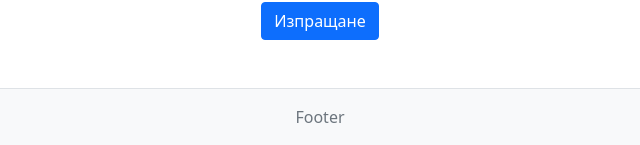
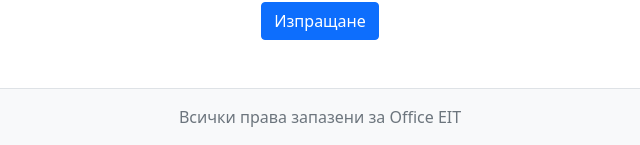
Before and after one commit to DanailYordanov/Office-EIT, a Django app: page /add-course/ in a window 1280 px wide. Shown: the part 2829-2974 px from the top of the page, without its empty margins (320-960 px from the left). Run offline with Django 3.2, Linux system fonts and the light colour scheme; a user stored in the database is signed in; tables that the repository leaves empty hold one stand-in row (values such as "Sample post"); one stand-in notice (Sample message) is shown; some libraries are stand-ins or nearby versions.

Commit message:
Fix a bug with the messages and change the footer

```diff
--- a/project/templates/base.html
+++ b/project/templates/base.html
@@ -274,9 +274,11 @@
     </main>
     <footer class="footer mt-auto py-3 bg-light border-top">
         <div class="container text-center">
-            <span class="text-muted">Footer</span>
+            <span class="text-muted">Всички права запазени за Office EIT</span>
         </div>
     </footer>
+    {% for message in messages %}
+    {% endfor %}
     <script src="https://cdn.jsdelivr.net/npm/bootstrap@5.1.2/dist/js/bootstrap.bundle.min.js"></script>
     <script src="https://code.jquery.com/jquery-3.6.0.min.js"
         integrity="sha256-/xUj+3OJU5yExlq6GSYGSHk7tPXikynS7ogEvDej/m4=" crossorigin="anonymous"></script>
```
